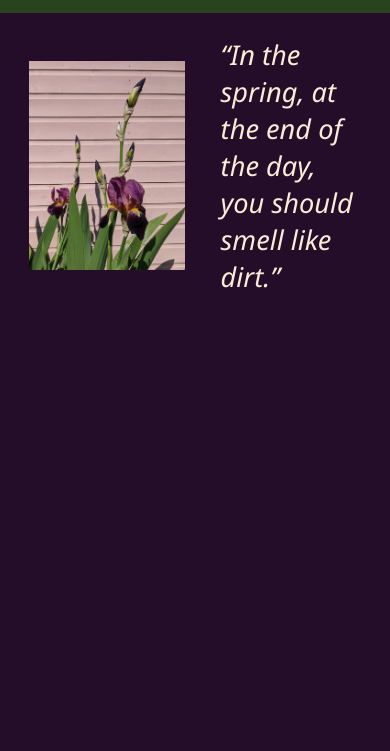
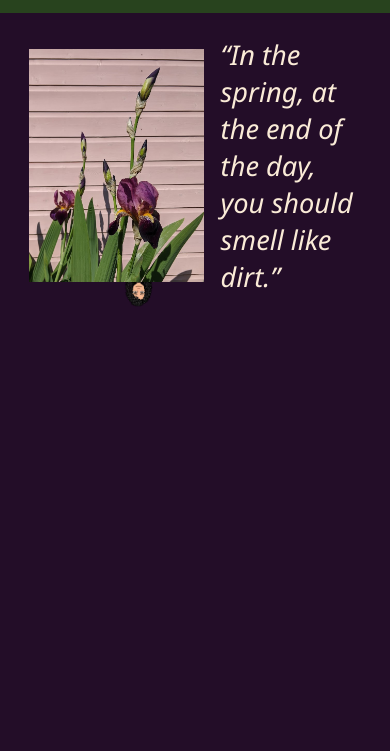
Before and after one commit to DorukEmre/Allotment, a website with bundled scripts: page index.html in a window 390 px wide. Shown: the part 108-859 px from the top of the page. Built offline with nearby package versions, Linux system fonts and the light colour scheme.

Commit message:
Added emojis

```diff
--- a/src/app/display-home-page.js
+++ b/src/app/display-home-page.js
@@ -1,4 +1,5 @@
 import imageHomePage from "../assets/IMG_20200423_140626.jpg";
+import imageHollie from "../assets/Hollie-1.png";
 
 export const displayHomePage = () => {
     const content = document.querySelector("#content");
@@ -8,14 +9,19 @@ export const displayHomePage = () => {
 
     const imageSection = document.createElement("section");
     const textSection = document.createElement("section");
-    const image = document.createElement("img");
+    const mainImage = document.createElement("img");
+    const hollie = document.createElement("img");
     const quote = document.createElement("q");
 
     main.appendChild(imageSection);
     main.appendChild(textSection);
 
-    image.src = imageHomePage;
-    imageSection.appendChild(image);
+    mainImage.src = imageHomePage;
+    mainImage.classList.add("main-image");
+    hollie.src = imageHollie;
+    hollie.classList.add("emoji");
+    imageSection.appendChild(mainImage);
+    imageSection.appendChild(hollie);
 
     quote.textContent = "In the spring, at the end of the day, you should smell like dirt."
     textSection.appendChild(quote);
--- a/src/app/display-veggies-page.js
+++ b/src/app/display-veggies-page.js
@@ -1,5 +1,6 @@
 import image1VeggiesPage from "../assets/IMG_20200503_161134.jpg";
 import image2VeggiesPage from "../assets/IMG_20200502_152305.jpg";
+import imageHollie from "../assets/Hollie-2.png";
 
 export const displayVeggiesPage = () => {
     const content = document.querySelector("#content");
@@ -11,6 +12,7 @@ export const displayVeggiesPage = () => {
     const textSection = document.createElement("section");
     const image1 = document.createElement("img");
     const image2 = document.createElement("img");
+    const hollie = document.createElement("img");
     const sentence = document.createElement("p");
 
     main.appendChild(imageSection);
@@ -18,9 +20,15 @@ export const displayVeggiesPage = () => {
 
     image1.src = image1VeggiesPage;
     image2.src = image2VeggiesPage;
+    image1.classList.add("main-image");
+    image2.classList.add("main-image");
+    hollie.src = imageHollie;
+    hollie.classList.add("emoji");
+    sentence.textContent = "Eat me while you can!"
+
     imageSection.appendChild(image1);
     imageSection.appendChild(image2);
+    imageSection.appendChild(hollie);
 
-    sentence.textContent = "Eat me while you can!"
     textSection.appendChild(sentence);
 }
--- a/src/style.css
+++ b/src/style.css
@@ -6,6 +6,7 @@ body {
     font-family: 'Noto Sans', sans-serif;
     margin: 0;
     background: #230D28;
+    height: 100vh;
 }
 #content {
     width: 100%;
@@ -20,6 +21,7 @@ header {
     top: 0;
     left: 0;
     width: 100%;
+    z-index: 10;
 }
 header h1 {
     padding: 0 20px;
@@ -44,8 +46,9 @@ header li:hover:not(.current) {
 }
 
 main {
-    margin-top: 107px;
-    padding-bottom: 20px;
+    margin-top: 87px;
+    padding: 20px 0 40px;
+    height: calc(100% - 87px);
 }
 
 .homeContainer {
@@ -56,14 +59,28 @@ main {
 .homeContainer > section {
     width: 40%;
     display: flex;
+    max-width: 400px;
+}
+.homeContainer > section:first-of-type {
+    position: relative;
 }
 .homeContainer > section:last-of-type {
     justify-content: flex-end;
 }
-.homeContainer img {
+.homeContainer .main-image {
     object-fit: contain;
     width: 100%;
-    max-width: 400px;
+    min-width: 175px;
+    z-index: 8;
+}
+.homeContainer .emoji {
+    position: absolute;
+    transform: rotate(0.25turn);
+    bottom: 75%;
+    left: 98%;
+    width: 20%;
+    max-width: 80px;
+    z-index: 6;
 }
 .homeContainer q {
     width: 90%;
@@ -110,19 +127,31 @@ main {
     display: flex;
     justify-content: center;
     width: 80%;
+    max-width: 800px;
     margin: 0 auto;
     gap: 40px;
+    position: relative;
 }
-.veggiesContainer img {
+.veggiesContainer .main-image {
     object-fit: contain;
     width: 100%;
     max-width: 300px;
+    z-index: 8;
 }
 .veggiesContainer p {
     text-align: center;
     font-style: italic;
     font-size: 2rem;
-    margin: 16px 0;
+    margin: 16px auto;
+}
+.veggiesContainer .emoji {
+    position: absolute;
+    transform: rotate(0.5turn);
+    bottom: -16%;
+    left: 78%;
+    width: 10%;
+    max-width: 65px;
+    z-index: 6;
 }
 
 @media screen and (max-width: 670px) {
@@ -138,7 +167,8 @@ main {
         margin-top: 10px;
     }
     main {
-        margin-top: 144px;
+        margin-top: 124px;
+        height: calc(100% - 124px);
     }
     .homeContainer {
         gap: 20px;
@@ -158,3 +188,17 @@ main {
         gap: 20px;
     }
 }
+
+@media screen and (max-width: 420px) {
+    .homeContainer .emoji {
+        transform: rotate(0.5turn);
+        bottom: -5%;
+        left: 60%;
+    }
+}
+@media screen and (max-width: 367px) {
+    .homeContainer .emoji {
+        bottom: 2%;
+        left: 70%;
+    }
+}
```
Also changed, not shown: dist/4f992260f546c649f386.png (added), dist/dd31e94e2b3873a0779b.png (added), dist/main.js, src/assets/Hollie-1.png (added), src/assets/Hollie-2.png (added).
